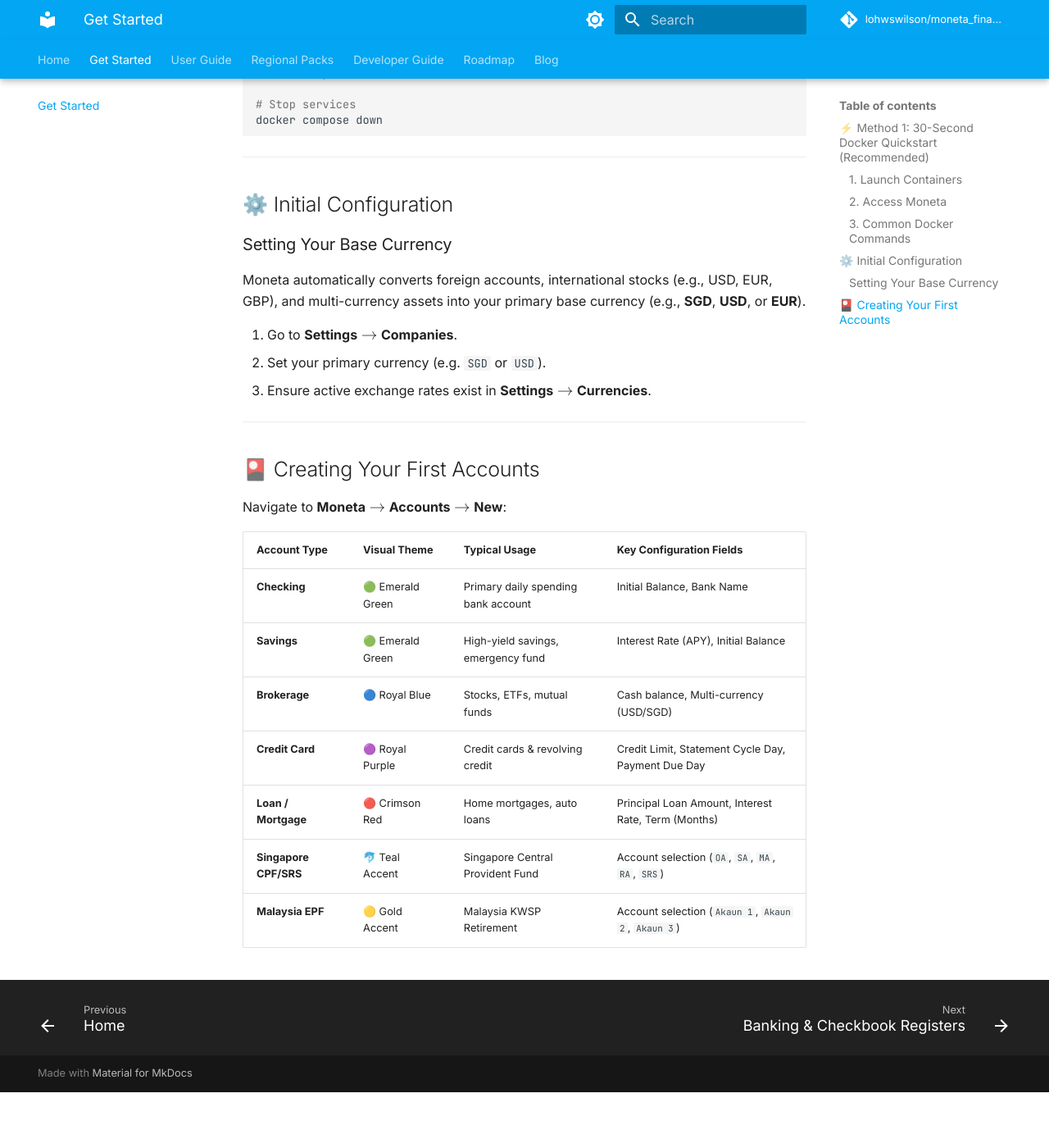
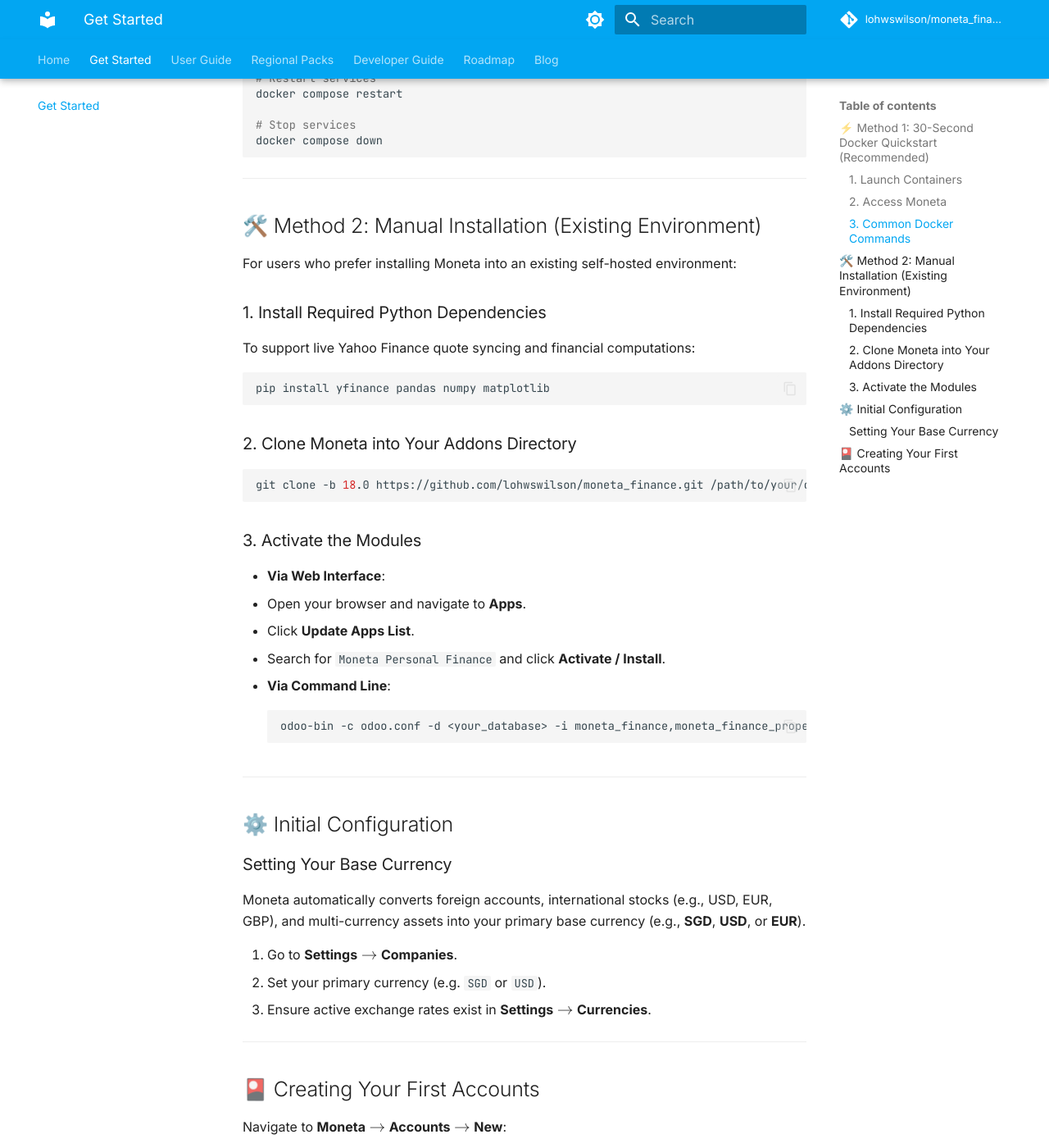
Before and after one commit to lohwswilson/moneta_finance, an MkDocs documentation site: the page built from docs/01_GETTING_STARTED.md, in a window 1280 px wide and 1400 px high, scrolled down 1103 px. Shown: the whole window at 82% size. Built offline with MkDocs 1.6.1 and Material for MkDocs 9.7.7, drawn with Linux system fonts in a browser that asks for light colours; comment, search, counter and statistics services are not loaded; before the commit the page ends 2435 px from its top, so only the background shows below that; some of the changed text lies outside the part shown.

Commit message:
docs: include Method 2 Manual Installation in Getting Started guide

````diff
--- a/docs/01_GETTING_STARTED.md
+++ b/docs/01_GETTING_STARTED.md
@@ -1,6 +1,6 @@
 # Getting Started with Moneta Personal Finance
 
-Welcome to **Moneta Personal Finance**. This guide walks you through the 30-second Docker container quickstart, base currency configuration, and setting up your first accounts.
+Welcome to **Moneta Personal Finance**. This guide walks you through setting up Moneta using either the **30-second Docker container quickstart** or **manual installation into an existing environment**, followed by base currency configuration and setting up your first accounts.
 
 ---
 
@@ -14,7 +14,7 @@
 git clone https://github.com/lohwswilson/moneta_finance.git
 cd moneta_finance
 
-# Start Moneta Personal Finance in background
+# Start Moneta Personal Finance in the background
 docker compose up -d
 ```
 
@@ -35,6 +35,34 @@
 # Stop services
 docker compose down
 ```
+
+---
+
+## 🛠️ Method 2: Manual Installation (Existing Environment)
+
+For users who prefer installing Moneta into an existing self-hosted environment:
+
+### 1. Install Required Python Dependencies
+To support live Yahoo Finance quote syncing and financial computations:
+
+```bash
+pip install yfinance pandas numpy matplotlib
+```
+
+### 2. Clone Moneta into Your Addons Directory
+```bash
+git clone -b 18.0 https://github.com/lohwswilson/moneta_finance.git /path/to/your/custom_addons/moneta_finance
+```
+
+### 3. Activate the Modules
+* **Via Web Interface**:
+  1. Open your browser and navigate to **Apps**.
+  2. Click **Update Apps List**.
+  3. Search for `Moneta Personal Finance` and click **Activate / Install**.
+* **Via Command Line**:
+  ```bash
+  odoo-bin -c odoo.conf -d <your_database> -i moneta_finance,moneta_finance_property,moneta_finance_singapore,moneta_finance_malaysia
+  ```
 
 ---
 
````
